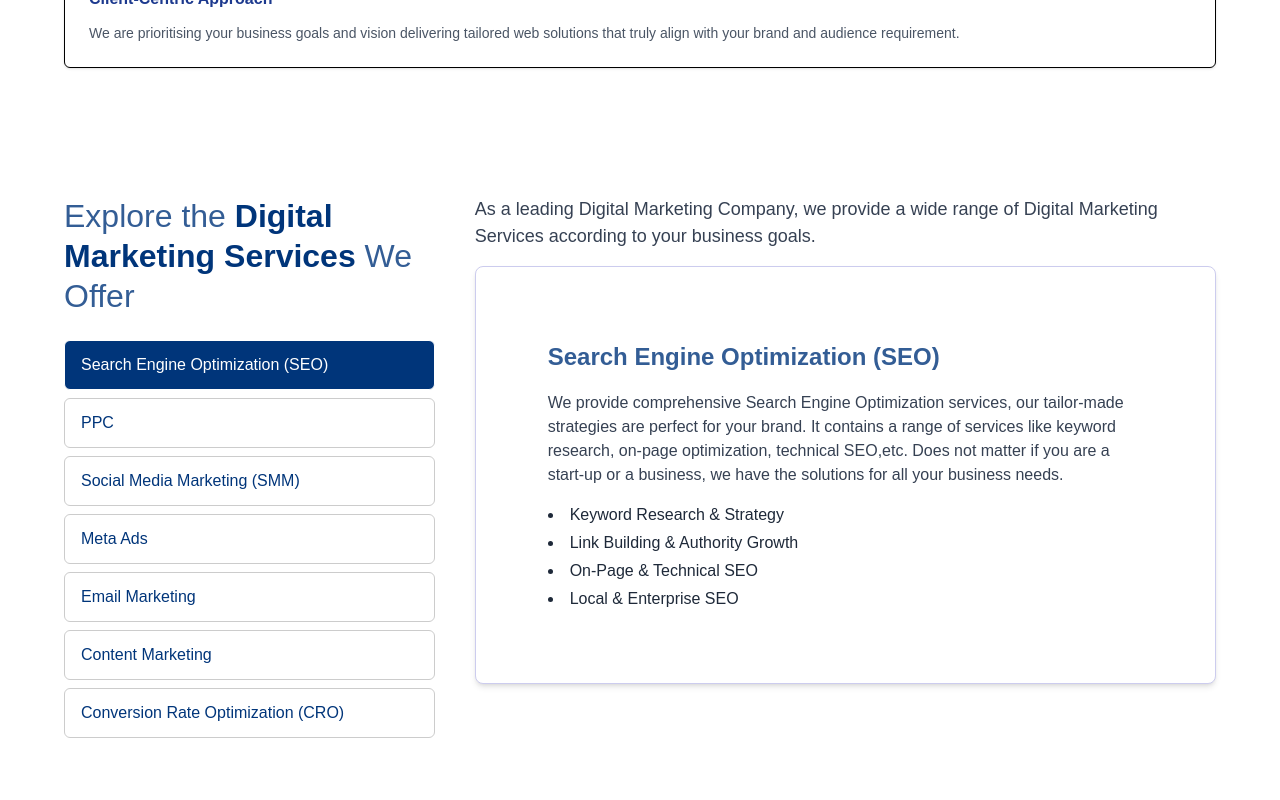
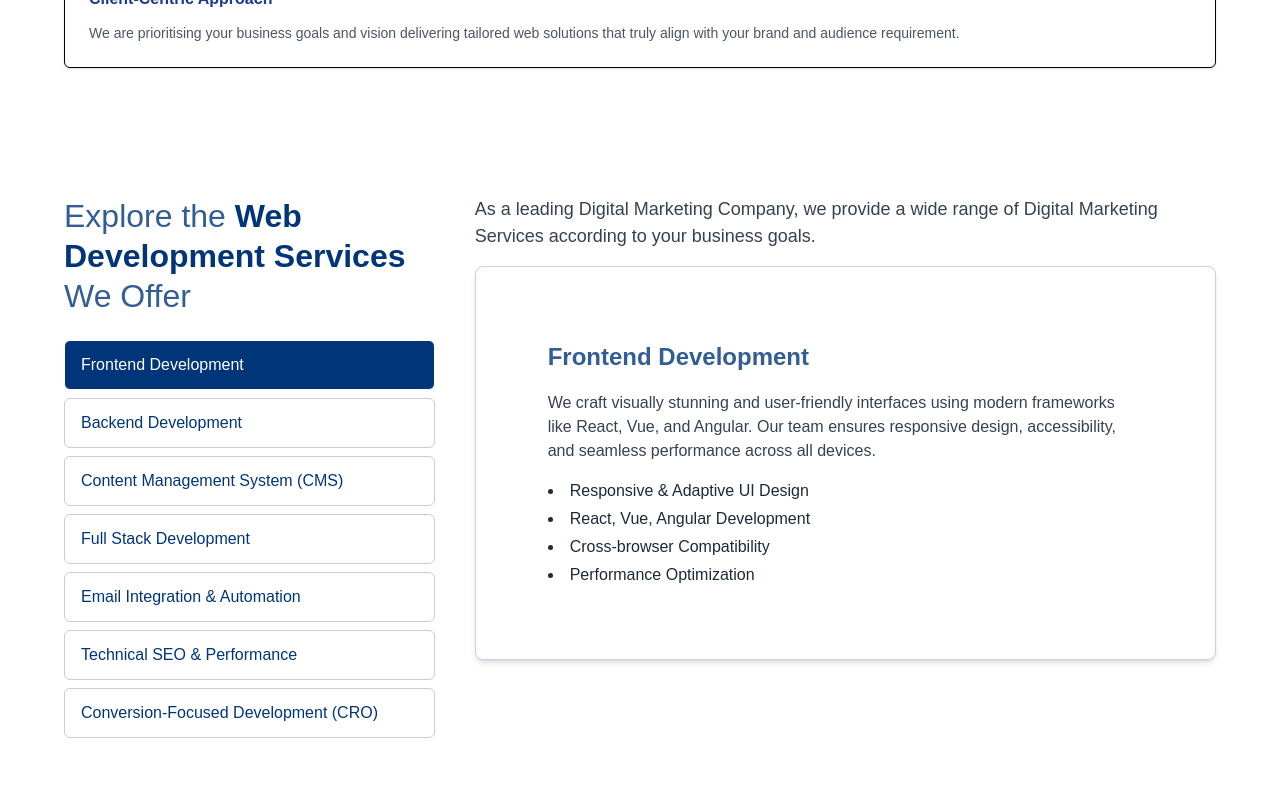
Before and after one commit to muktijindal-devnexus/Devnexus, a Next.js app: page /web-design-development-services in a window 1280 px wide. Shown: the part 1300-2100 px from the top of the page. Built offline with nearby package versions, Linux system fonts and the light colour scheme.

Commit message:
change in image and some fix in fullstack

```diff
--- a/package.json
+++ b/package.json
@@ -9,6 +9,7 @@
     "lint": "next lint"
   },
   "dependencies": {
+    "@tailwindcss/line-clamp": "^0.4.4",
     "framer-motion": "^12.17.0",
     "lucide-react": "^0.514.0",
     "matter-js": "^0.20.0",
--- /dev/null
+++ b/src/components/fullstack/ProcessSteps.jsx
@@ -0,0 +1,127 @@
+'use client';
+
+import React, { useState } from 'react';
+import { ChevronLeft, ChevronRight } from 'lucide-react';
+
+const steps = [
+  {
+    title: 'Discovery & Requirement Gathering',
+    description:
+      "First we begin with the understanding of your brand's goals, potential audience and technical requirement needs to define the project scope clearly.",
+  },
+  {
+    title: 'Planning Strategy',
+    description:
+      'Our Web Design and Web Development team, create a detailed project road map, which include site architecture, technology stack, timeline and allocation of resources.',
+  },
+  {
+    title: 'UI UX Design',
+    description:
+      'Our design team crafts intuitive, visually attractive layouts and user interface which align your brand identity.',
+  },
+  {
+    title: 'Frontend & Backend Development',
+    description:
+      'Next we bring designs to life with clean, responsive front end code using modern frameworks like HTML5, CSS3, JavaScript, React, Node.js, PHP, Python, etc.',
+  },
+  {
+    title: 'Integration & Testing',
+    description:
+      "We make sure every component of your website or app works efficiently through seamless API's, third party services and backend systems. Our technology testing process includes functionality checks, performance testing, responsiveness and other security audits.",
+  },
+  {
+    title: 'Deployment',
+    description:
+      'After comprehensive testing, we launch your website on the preferred hosting server and ensure smooth setup and operation.',
+  },
+  {
+    title: 'Maintenance & Support',
+    description:
+      'Our team of experts provides ongoing updates, security, performance monitoring to keep your site secure, fast and keep it up to date.',
+  },
+];
+
+const ProcessSteps = () => {
+  const [currentIndex, setCurrentIndex] = useState(0);
+  const visibleCards = 2;
+
+  const handleNext = () => {
+    if (currentIndex + visibleCards < steps.length) {
+      setCurrentIndex(currentIndex + 1);
+    }
+  };
+
+  const handlePrev = () => {
+    if (currentIndex > 0) {
+      setCurrentIndex(currentIndex - 1);
+    }
+  };
+
+  return (
+    <section>
+
+    <div className="bg-[#345C9C] text-white px-6 py-16 md:px-16 rounded-xl shadow-md overflow-hidden">
+      <div className="max-w-7xl mx-auto flex flex-col md:flex-row md:items-start gap-10">
+        {/* Left Heading */}
+        <div className="md:w-1/3 pt-14">
+          <h2 className="text-2xl md:text-4xl font-medium leading-relaxed">
+            Process We <br />
+            Follow As The <br />
+            <span className="font-bold">Web Design</span> <br />
+            and <span className="font-bold">Web Development</span> <br />
+            services
+          </h2>
+        </div>
+
+        {/* Step Cards */}
+        <div className="md:w-2/3 relative">
+          <div className="flex gap-6 transition-all duration-300 ease-in-out">
+            {steps.slice(currentIndex, currentIndex + visibleCards).map((step, index) => (
+              <div
+                key={index}
+                className="bg-white text-[#345C9C] p-6 rounded-lg w-full shadow-lg h-[400px]"
+              >
+                <div className="text-2xl font-semibold">{String(currentIndex + index + 1).padStart(2, '0')}</div>
+                <hr className="border-t border-gray-300 my-2" />
+                <h3 className="text-2xl font-bold mb-6 pt-6">{step.title}</h3>
+                <p
+                  className="text-lg text-gray-600 overflow-hidden"
+                     style={{
+                    display: '-webkit-box',
+                    WebkitLineClamp: 7,
+                   WebkitBoxOrient: 'vertical',
+                    // lineHeight: '1.25rem',
+                  }}
+
+                >
+                  {step.description}
+                </p>
+              </div>
+            ))}
+          </div>
+        </div>
+      </div>
+
+      {/* Navigation Arrows */}
+      <div className="flex justify-end gap-4 mt-6">
+        <button
+          onClick={handlePrev}
+          className="bg-white text-[#345C9C] p-2 rounded-full shadow hover:bg-gray-200 disabled:opacity-50"
+          disabled={currentIndex === 0}
+        >
+          <ChevronLeft size={20} />
+        </button>
+        <button
+          onClick={handleNext}
+          className="bg-white text-[#345C9C] p-2 rounded-full shadow hover:bg-gray-200 disabled:opacity-50"
+          disabled={currentIndex + visibleCards >= steps.length}
+        >
+          <ChevronRight size={20} />
+        </button>
+      </div>
+      </div>
+    </section>
+  );
+};
+
+export default ProcessSteps;
--- /dev/null
+++ b/src/components/fullstack/fullstackservices.jsx
@@ -0,0 +1,134 @@
+'use client'
+import React, { useState } from 'react';
+
+const services = [
+  {
+    title: 'Frontend Development',
+    description:
+      'We craft visually stunning and user-friendly interfaces using modern frameworks like React, Vue, and Angular. Our team ensures responsive design, accessibility, and seamless performance across all devices.',
+    points: [
+      'Responsive & Adaptive UI Design',
+      'React, Vue, Angular Development',
+      'Cross-browser Compatibility',
+      'Performance Optimization',
+    ],
+  },
+  {
+    title: 'Backend Development',
+    description:
+      'Our backend developers build secure, scalable, and high-performing server-side applications using Node.js, Django, Laravel, and more. We ensure clean architecture and efficient database design to support your business logic.',
+    points: [
+      'API Development & Integration',
+      'Database Design (SQL & NoSQL)',
+      'Authentication & Authorization',
+      'Server-side Optimization',
+    ],
+  },
+  {
+    title: 'Content Management System (CMS)',
+    description:
+      'We provide custom CMS solutions using WordPress, Strapi, Sanity, and Headless CMS for businesses that require flexibility and easy content updates without technical overhead.',
+    points: [
+      'Custom WordPress Development',
+      'Headless CMS Integration',
+      'Content Modeling & Management',
+      'Admin Panel Customization',
+    ],
+  },
+  {
+    title: 'Full Stack Development',
+    description:
+      'Our full stack developers manage both frontend and backend seamlessly to deliver complete web solutions. From designing elegant UIs to building robust APIs and managing databases — we handle it all.',
+    points: [
+      'End-to-End Web App Development',
+      'MERN / MEVN / LAMP Stacks',
+      'Cloud & DevOps Integration',
+      'Scalability & Maintenance',
+    ],
+  },
+  {
+    title: 'Email Integration & Automation',
+    description:
+      'We help you integrate email services for user authentication, notifications, and marketing automation. Enhance user engagement through personalized and automated communication workflows.',
+    points: [
+      'Transactional Email Integration',
+      'Newsletter Subscription Setup',
+      'Email Automation Workflows',
+      'Third-party Tools (SendGrid, Mailchimp)',
+    ],
+  },
+  {
+    title: 'Technical SEO & Performance',
+    description:
+      'Improve your site’s visibility and performance with our technical SEO services. We ensure your website is crawlable, fast, and optimized for search engines and users alike.',
+    points: [
+      'Schema Markup & Meta Tags',
+      'Page Speed Optimization',
+      'Mobile-Friendly Enhancements',
+      'SEO Audit & Reporting',
+    ],
+  },
+  {
+    title: 'Conversion-Focused Development (CRO)',
+    description:
+      'We optimize your website’s design and functionality to increase conversion rates. From A/B testing to performance tracking, we help turn visitors into loyal customers.',
+    points: [
+      'Landing Page Development',
+      'UX/UI Improvements',
+      'A/B Testing & Analytics',
+      'Goal Funnel Optimization',
+    ],
+  },
+];
+
+
+export const FullStackServices = () => {
+  const [selectedIndex, setSelectedIndex] = useState(0);
+
+  const selectedService = services[selectedIndex];
+
+  return (
+    <section className="p-10 flex flex-col md:flex-row gap-10">
+      {/* Left side */}
+      <div className="md:w-1/3 space-y-6">
+        <h1 className="text-[32px] font-light text-[#335D95] leading-tight">
+          Explore the <span className="font-bold text-[#00357A]">Web<br />Development Services</span> We Offer
+        </h1>
+        <div className="space-y-2">
+          {services.map((service, index) => (
+            <button
+              key={index}
+              className={`w-full text-left px-4 py-3 rounded-md border ${
+                selectedIndex === index
+                  ? 'bg-[#00357A] text-white'
+                  : 'bg-white text-[#00357A] border-[#ccc]'
+              }`}
+              onClick={() => setSelectedIndex(index)}
+            >
+              {service.title}
+            </button>
+          ))}
+        </div>
+      </div>
+
+      {/* Right side */}
+      <div className="md:w-2/3 space-y-4">
+        <p className="text-[18px] text-gray-700 font-medium">
+          As a leading Digital Marketing Company, we provide a wide range of Digital Marketing Services according to your business goals.
+        </p>
+
+        <div className="p-18 border border-[#cce] rounded-lg shadow-md space-y-4 bg-white">
+          <h2 className="text-[24px] font-semibold text-[#335D95]">
+            {selectedService.title}
+          </h2>
+          <p className="text-[16px] text-gray-700">{selectedService.description}</p>
+          <ul className="list-disc list-inside text-gray-800 space-y-1">
+            {selectedService.points.map((point, i) => (
+              <li key={i}>{point}</li>
+            ))}
+          </ul>
+        </div>
+      </div>
+    </section>
+  );
+};
--- a/src/components/fullstack/index.jsx
+++ b/src/components/fullstack/index.jsx
@@ -17,7 +17,8 @@ import Brand11 from '../../../public/images/brandslogo/KG.svg';
 import Brand12 from '../../../public/images/brandslogo/nano.svg';
 // import Brand13 from '../../../public/images/brandslogo/cafe.svg';
 import Brand14 from '../../../public/images/brandslogo/vize.svg';
-import { DigitalMarketingServices } from "../digitalmarketing/DigitalMarketingServices ";
+import ProcessSteps from "./ProcessSteps";
+import { FullStackServices } from "./fullstackservices";
 
 const faqData = [
   {
@@ -129,13 +130,14 @@ export const Fullstack = () => {
       <StatusCard />
       <WhyChooseUs />
       {/* <ExecutionSection /> */}
-       <DigitalMarketingServices />
+      <FullStackServices      />
          <Slider
       title="Driving Growth To The Brands."
       subtitle="We deliver Global IT Services to brands of all sizes"
       brands={brandLogos}
     />
-      <ProcessWeFollow />
+    <ProcessSteps />
+
       <FaqSection
         faqs={faqData}
         title="  Frequently Asked Questions (FAQs)"
--- a/src/components/servicecomponent/index.jsx
+++ b/src/components/servicecomponent/index.jsx
@@ -3,11 +3,13 @@ import { Banners } from "../global/NavBanners";
 import OurProcess from "./Process";
 import ServicesSection from "./ServicesSection";
 
+import BannerImage from '../../../public//images/services/newherosection.jpg'
+
 export const ServiceComponent = () => {
   return (
     <div>
       <Banners
-        image='/images/services/newherosection.jpg'
+        image={BannerImage}
         overlayImage
         heading="Our Services"
         description="At DevNexus Solutions, we are offering a full
```
Also changed, not shown: src/components/common/WhyChooseUs.jsx (+18 -7 lines), 1 other file (tests, documents, lock files or other folders).
